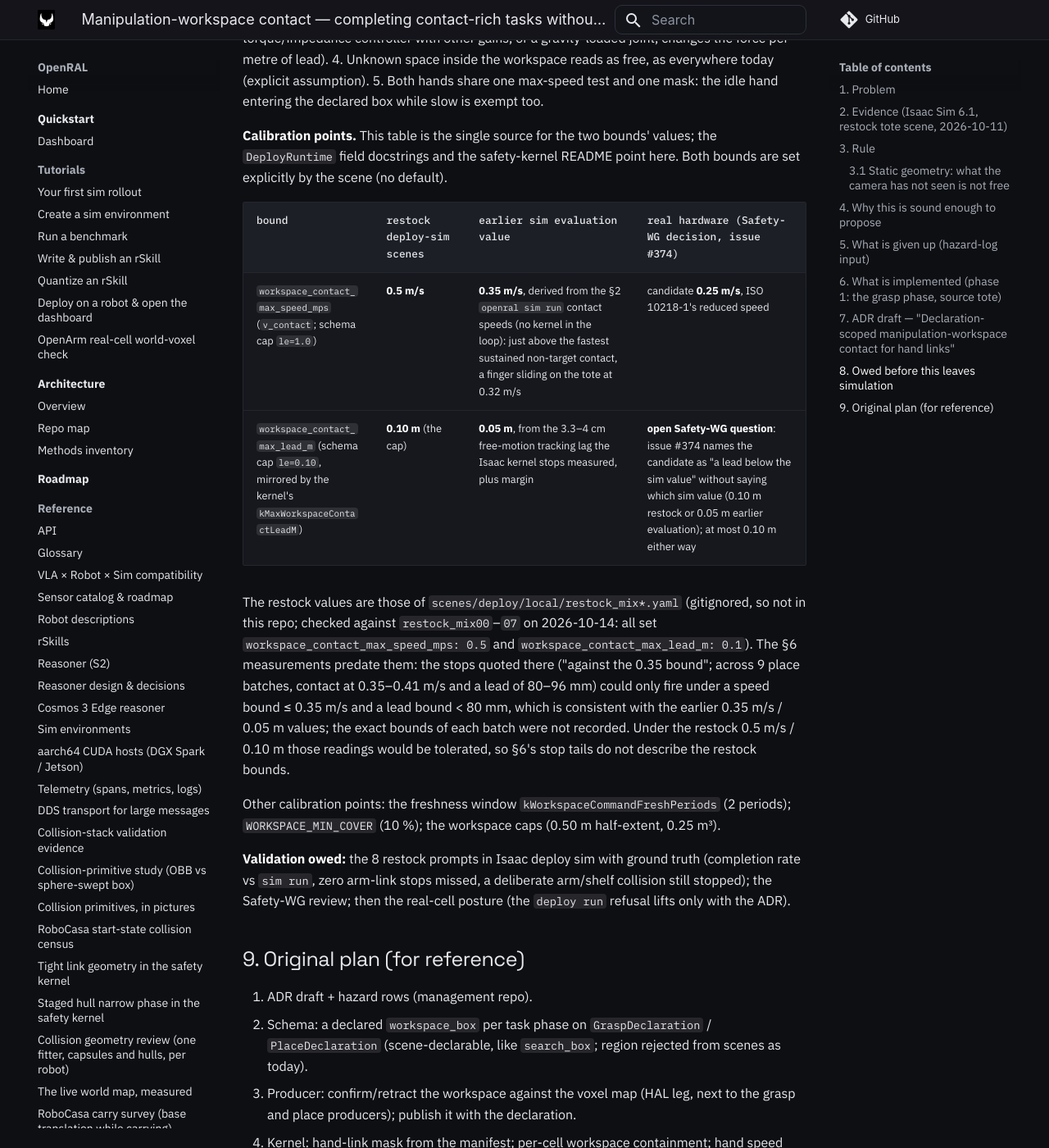
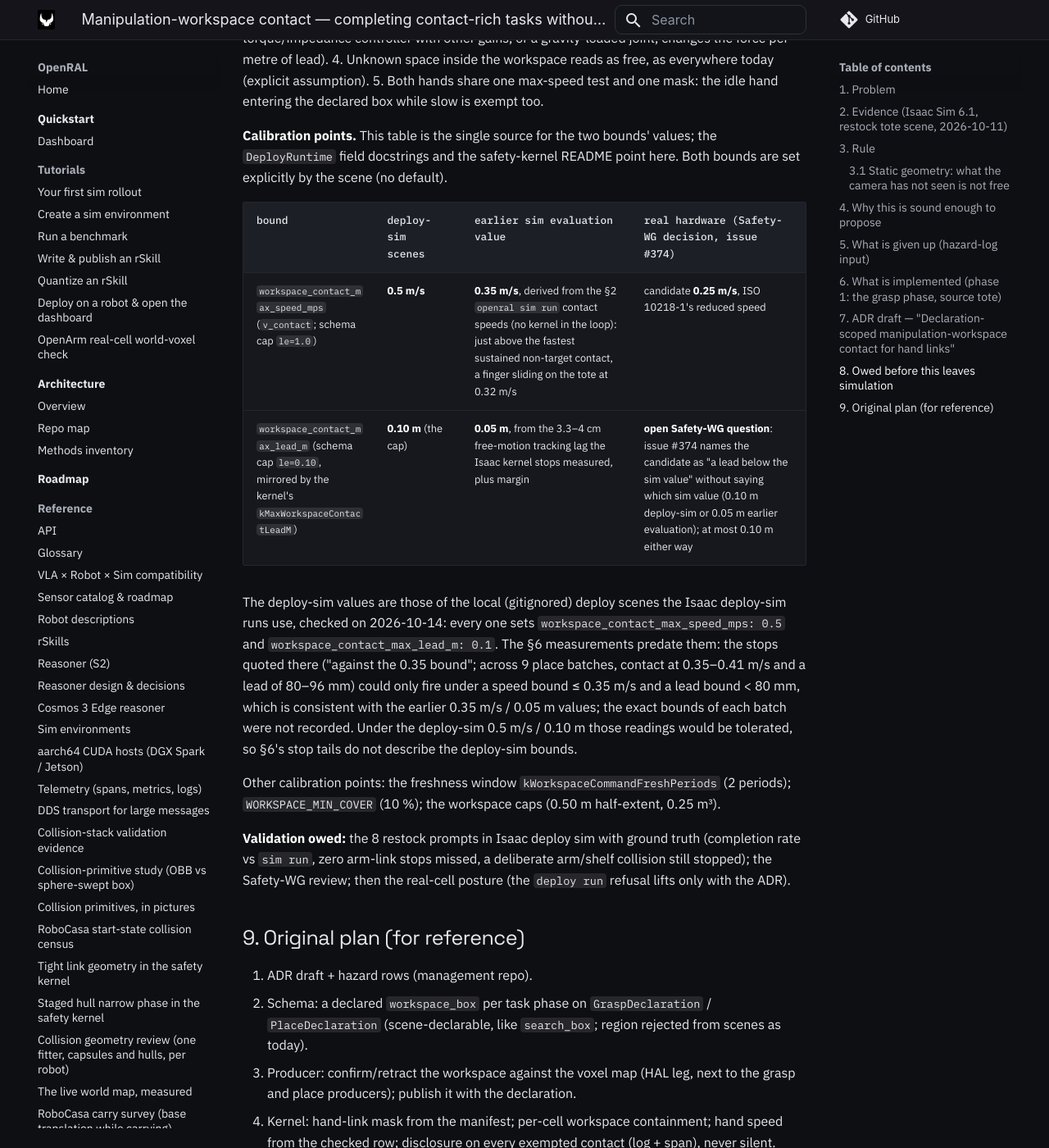
Before and after one commit to OpenRAL/openral, an MkDocs documentation site: the page built from docs/reference/manipulation-workspace-contact.md, in a window 1280 px wide and 1400 px high, scrolled down 11940 px. Shown: the whole window at 82% size. Built offline with MkDocs 1.6.1 and Material for MkDocs 9.7.7, drawn with Linux system fonts in a browser that asks for light colours; comment, search, counter and statistics services are not loaded.

Commit message:
docs(safety): name the §8 deploy-sim calibration values without the task
Refer to the local deploy scenes generically instead of by task and file
name; the values (0.5 m/s, 0.10 m) are unchanged.

Refs #374

Co-Authored-By: Claude Opus 5.5 <noreply@anthropic.com>
Signed-off-by: Adrian <adrianllopart@gmail.com>

```diff
--- a/docs/reference/manipulation-workspace-contact.md
+++ b/docs/reference/manipulation-workspace-contact.md
@@ -396,19 +396,19 @@ Cartesian control modes, the force/current contact layer.
 `DeployRuntime` field docstrings and the safety-kernel README point here. Both bounds are set
 explicitly by the scene (no default).
 
-| bound | restock deploy-sim scenes | earlier sim evaluation value | real hardware (Safety-WG decision, issue #374) |
+| bound | deploy-sim scenes | earlier sim evaluation value | real hardware (Safety-WG decision, issue #374) |
 |---|---|---|---|
 | `workspace_contact_max_speed_mps` (`v_contact`; schema cap `le=1.0`) | **0.5 m/s** | **0.35 m/s**, derived from the §2 `openral sim run` contact speeds (no kernel in the loop): just above the fastest sustained non-target contact, a finger sliding on the tote at 0.32 m/s | candidate **0.25 m/s**, ISO 10218-1's reduced speed |
-| `workspace_contact_max_lead_m` (schema cap `le=0.10`, mirrored by the kernel's `kMaxWorkspaceContactLeadM`) | **0.10 m** (the cap) | **0.05 m**, from the 3.3–4 cm free-motion tracking lag the Isaac kernel stops measured, plus margin | **open Safety-WG question**: issue #374 names the candidate as "a lead below the sim value" without saying which sim value (0.10 m restock or 0.05 m earlier evaluation); at most 0.10 m either way |
+| `workspace_contact_max_lead_m` (schema cap `le=0.10`, mirrored by the kernel's `kMaxWorkspaceContactLeadM`) | **0.10 m** (the cap) | **0.05 m**, from the 3.3–4 cm free-motion tracking lag the Isaac kernel stops measured, plus margin | **open Safety-WG question**: issue #374 names the candidate as "a lead below the sim value" without saying which sim value (0.10 m deploy-sim or 0.05 m earlier evaluation); at most 0.10 m either way |
 
-The restock values are those of `scenes/deploy/local/restock_mix*.yaml` (gitignored, so not
-in this repo; checked against `restock_mix00`–`07` on 2026-10-14: all set
-`workspace_contact_max_speed_mps: 0.5` and `workspace_contact_max_lead_m: 0.1`). The §6 measurements predate them: the stops
+The deploy-sim values are those of the local (gitignored) deploy scenes the Isaac deploy-sim
+runs use, checked on 2026-10-14: every one sets `workspace_contact_max_speed_mps: 0.5` and
+`workspace_contact_max_lead_m: 0.1`. The §6 measurements predate them: the stops
 quoted there ("against the 0.35 bound"; across 9 place batches, contact at 0.35–0.41 m/s and a
 lead of 80–96 mm) could only fire under a speed bound ≤ 0.35 m/s and a lead bound < 80 mm, which
 is consistent with the earlier 0.35 m/s / 0.05 m values; the exact bounds of each batch were not
-recorded. Under the restock 0.5 m/s / 0.10 m those readings would be tolerated, so §6's stop tails
-do not describe the restock bounds.
+recorded. Under the deploy-sim 0.5 m/s / 0.10 m those readings would be tolerated, so §6's stop
+tails do not describe the deploy-sim bounds.
 
 Other calibration points: the freshness window `kWorkspaceCommandFreshPeriods` (2 periods);
 `WORKSPACE_MIN_COVER` (10 %); the workspace caps (0.50 m half-extent, 0.25 m³).
```
